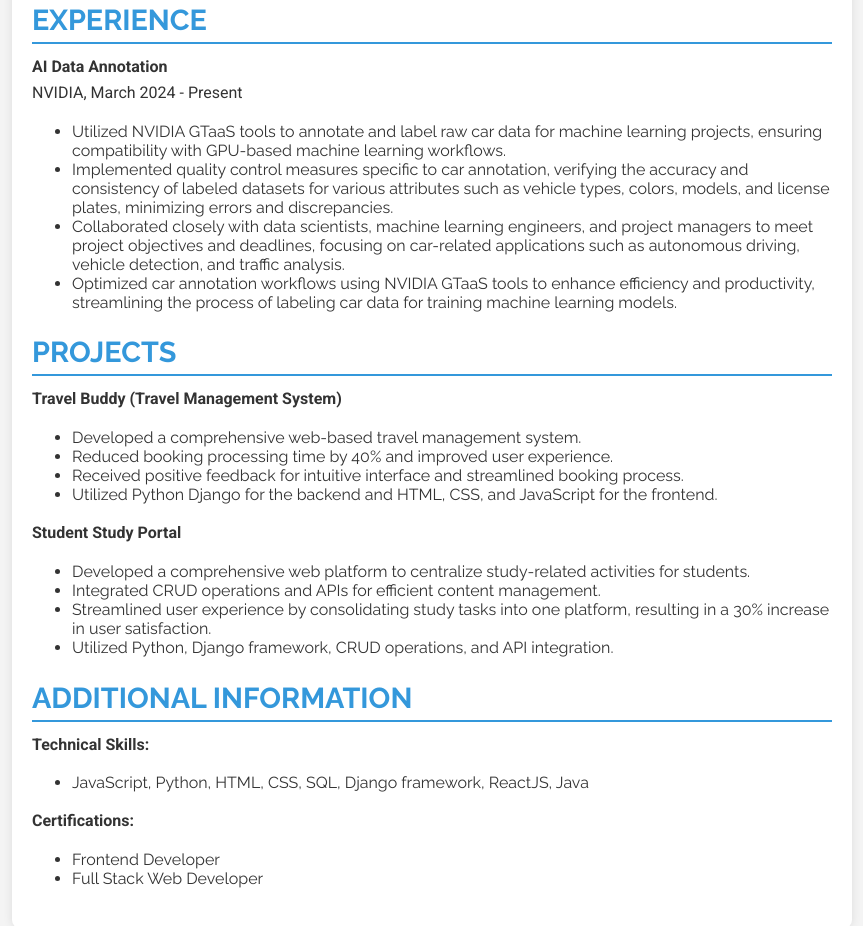
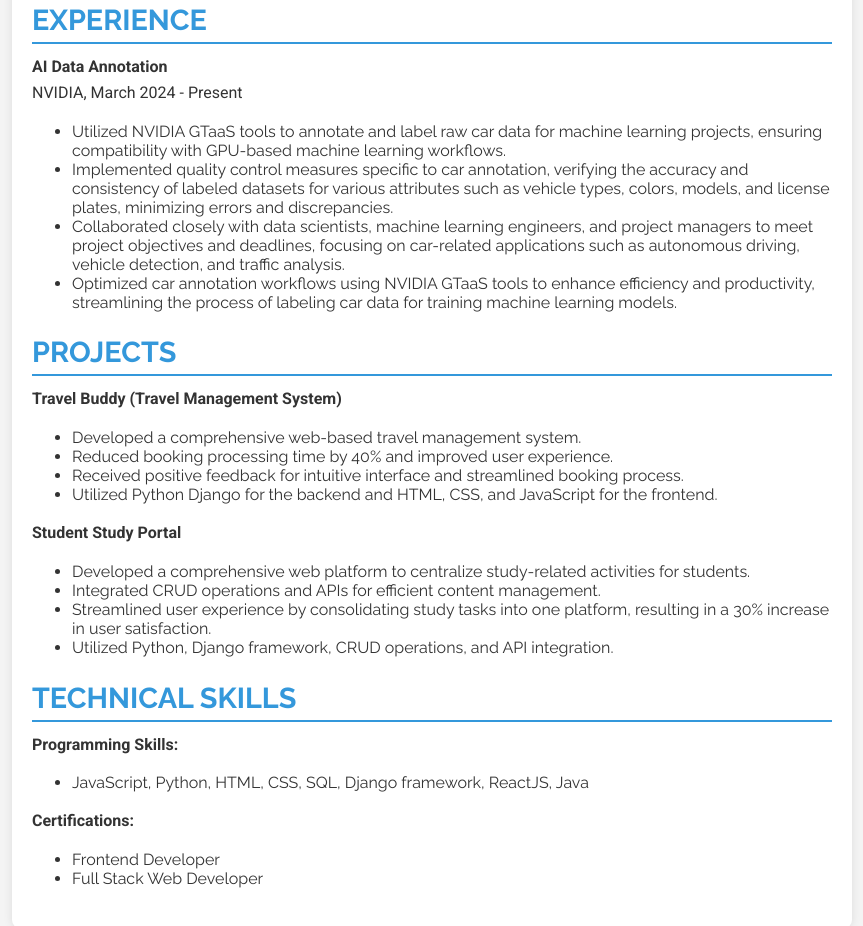
Before and after one commit to shivanisonkar/shivani_resume, a plain HTML site: page index.html in a window 1280 px wide. Shown: the part 457-1383 px from the top of the page, without its empty margins (208-1071 px from the left). Drawn offline with Linux system fonts and the light colour scheme.

Commit message:
Update index.html

```diff
--- a/index.html
+++ b/index.html
@@ -65,9 +65,9 @@
                 </div>
             </section>
             <section>
-                <h2>Additional Information</h2>
+                <h2>Technical Skills</h2>
                 <div class="additional-info">
-                    <p><strong>Technical Skills:</strong></p>
+                    <p><strong>Programming Skills:</strong></p>
                     <ul>
                         <li>JavaScript, Python, HTML, CSS, SQL, Django framework, ReactJS, Java</li>
                     </ul>
```
